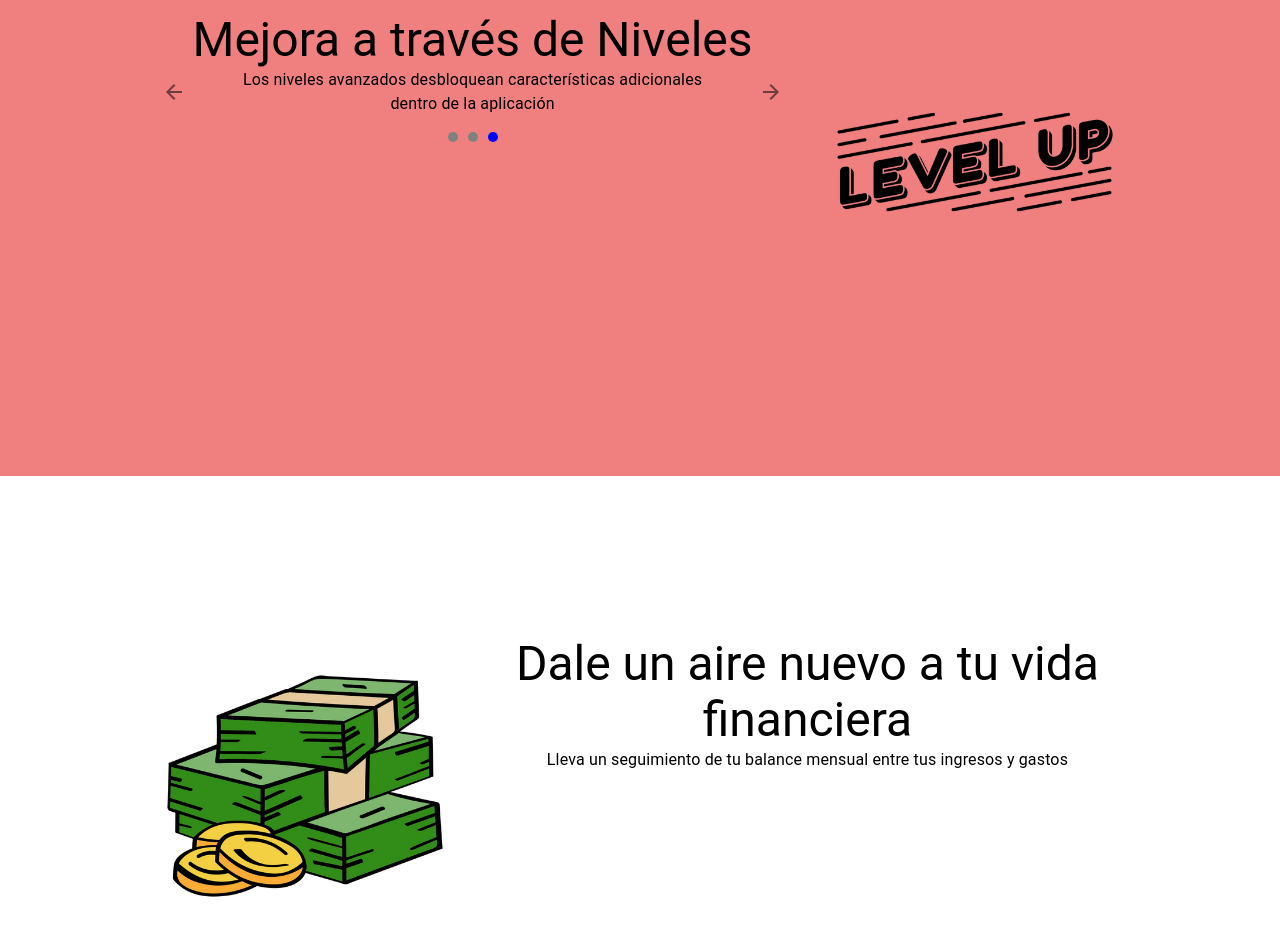
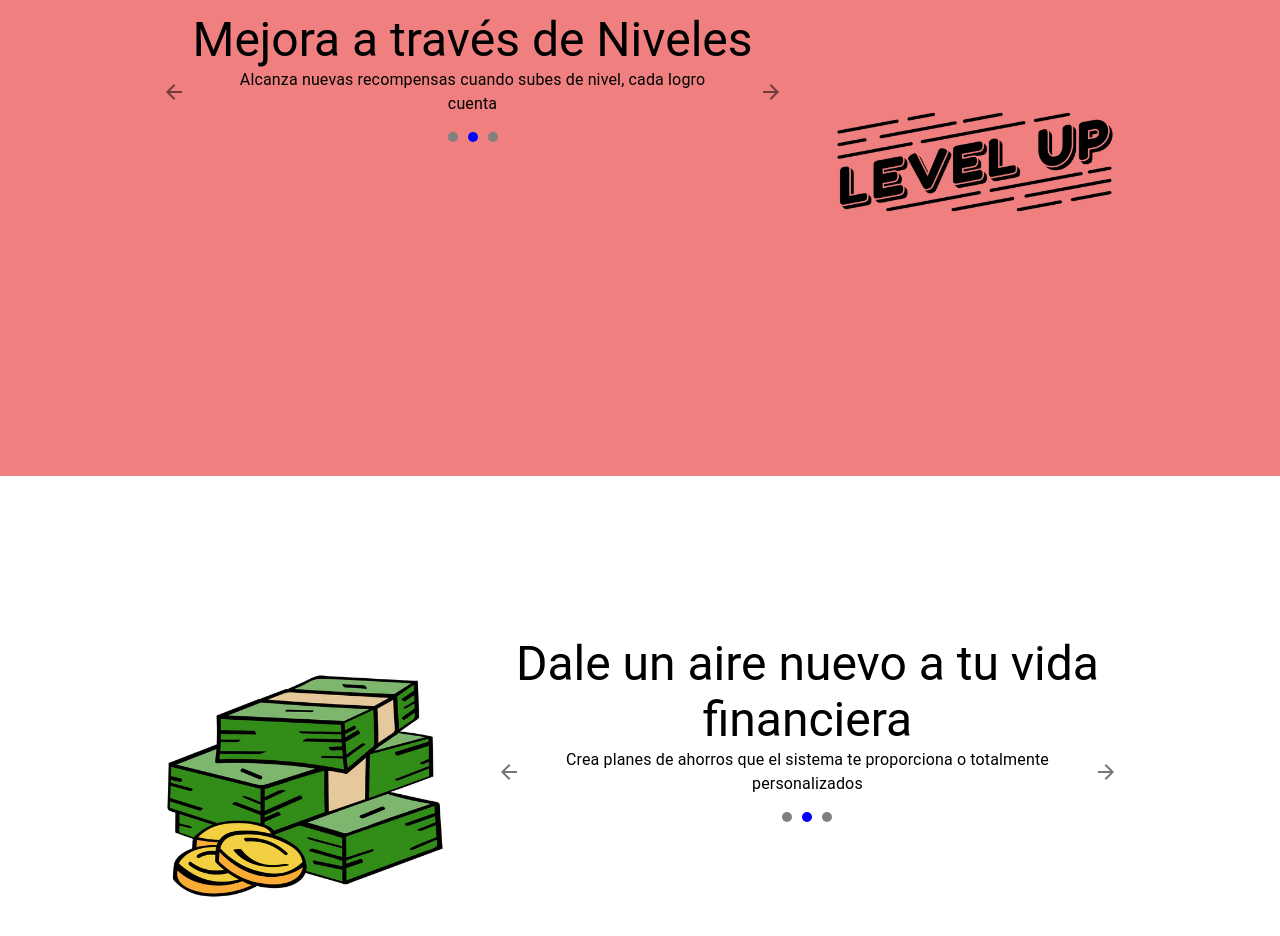
Before and after one commit to task-managment-mintic/frontend, a React (Vite) app: page / in a window 1280 px wide. Shown: the part 2020-2956 px from the top of the page. Built offline with nearby package versions, Linux system fonts and the light colour scheme.

Commit message:
feat: Create custom hook to manage descriptive texts feat: Create component to optimize Init Page feat: Create constants files to descriptive section texts fix: Clean code on Init Page

```diff
--- /dev/null
+++ b/src/components/ui/TextCarrousel.jsx
@@ -0,0 +1,52 @@
+import PropTypes from 'prop-types'
+import { ArrowBack, ArrowForward } from '@mui/icons-material'
+import { Box, IconButton, Typography } from '@mui/material'
+import { motion } from 'framer-motion'
+import useCarousel from '../../hooks/useCarousel'
+
+const TextCarrousel = ({ content }) => {
+    const { currentIndex, handleNext, handlePrevious } = useCarousel(content)
+    return (
+        <>
+            <Box display='flex' alignItems='center' justifyContent='center'>
+                <IconButton onClick={handlePrevious}>
+                    <ArrowBack />
+                </IconButton>
+                <motion.div key={currentIndex}
+                    initial={{ opacity: 0, x: -50 }}
+                    animate={{ opacity: 1, x: 0 }}
+                    exit={{ opacity: 0, x: 50 }}
+                    transition={{ duration: 0.5 }}
+                >
+                    <Typography variant='body1' sx={{ mx: 4, textAlign: 'center'}}>
+                        {content[currentIndex]}
+                    </Typography>
+                </motion.div>
+                <IconButton onClick={handleNext}>
+                    <ArrowForward />
+                </IconButton>
+            </Box>
+
+            <Box display='flex' justifyContent='center' sx={{ mt: 2 }}>
+                {content.map((_, index) => (
+                    <Box key={index}
+                        sx={{
+                            width: 10,
+                            height: 10,
+                            borderRadius: '50%',
+                            backgroundColor: index === currentIndex ? 'blue' : 'gray',
+                            margin: '0 5px',
+                            transition: 'background-color 0.3s ease'
+                        }}
+                    />
+                ))}
+            </Box>
+        </>
+    )
+}
+
+TextCarrousel.propTypes = {
+    content: PropTypes.arrayOf(PropTypes.string).isRequired
+}
+
+export default TextCarrousel
--- /dev/null
+++ b/src/constants/descriptiveTexts.js
@@ -0,0 +1,11 @@
+export const levelContent = [
+    'Sube de nivel a medida que completas tareas y alcanzas objetivos, haciendo más dinámica la experiencia',
+    'Alcanza nuevas recompensas cuando subes de nivel, cada logro cuenta',
+    'Los niveles avanzados desbloquean características adicionales dentro de la aplicación'
+]
+
+export const financesContent = [
+    'Lleva un seguimiento a tus ingresos y gastos junto con su balance para gestionar mejor tu dinero',
+    'Crea planes de ahorros que el sistema te proporciona o totalmente personalizados',
+    'Date esos gustos! Crea tu propia Wishlist para motivarte a gestionar mejor tus gastos'
+]
--- /dev/null
+++ b/src/hooks/useCarousel.jsx
@@ -0,0 +1,27 @@
+import { useEffect, useState } from 'react'
+
+const useCarousel = (content) => {
+    const [currentIndex, setCurrentIndex] = useState(0)
+
+    const handleNext = () => {
+        setCurrentIndex(prevIndex => (prevIndex + 1) % content.length)
+    }
+
+    const handlePrevious = () => {
+        setCurrentIndex(prevIndex =>
+            prevIndex === 0 ? content.lenght - 1 : prevIndex - 1
+        )
+    }
+
+    useEffect(() => {
+        const interval = setInterval(() => {
+            handleNext()
+        }, 3500)
+
+        return () => clearInterval(interval)
+    }, [currentIndex])
+
+    return { currentIndex, handleNext, handlePrevious }
+}
+
+export default useCarousel
--- a/src/pages/Init.jsx
+++ b/src/pages/Init.jsx
@@ -4,25 +4,19 @@ import RegisterForm from '../components/User/RegisterForm'
 import { AuthContext } from '../context/AuthContext'
 import { useNavigate } from 'react-router-dom'
 import { Box, Button, Dialog, DialogContent, Grid2, IconButton, Typography } from '@mui/material'
-import { ArrowBack, ArrowForward, Clear } from '@mui/icons-material'
+import { Clear } from '@mui/icons-material'
 import DescriptiveCard from '../components/ui/DescriptiveCard'
 import TaskImage from '../assets/sections_img/tasks.png'
 import LevelImage from '../assets/sections_img/level.png'
 import FinanceImage from '../assets/sections_img/billetes.png'
-import { motion } from 'framer-motion'
+import TextCarrousel from '../components/ui/TextCarrousel'
+import { levelContent, financesContent } from '../constants/descriptiveTexts'
 
 const Init = () => {
     const [isLogin, setIsLogin] = useState(false)
     const [isRegister, setIsRegister] = useState(false)
-    const [currentIndex, setCurrentIndex] = useState(0)
     const { isAuthenticated } = useContext(AuthContext)
     const navigate = useNavigate()
-
-    const content = [
-        'Sube de nivel a medida que completas tareas y alcanzas objetivos, haciendo más dinámica la experiencia',
-        'Alcanza nuevas recompensas cuando subes de nivel, cada logro cuenta',
-        'Los niveles avanzados desbloquean características adicionales dentro de la aplicación'
-    ]
 
     const handleShowLogin = () => {
         setIsLogin(true)
@@ -37,27 +31,9 @@ const Init = () => {
         setIsRegister(false)
     }
 
-    const handleNext = () => {
-        setCurrentIndex(prevIndex => (prevIndex + 1) % content.length)
-    }
-
-    const handlePrevious = () => {
-        setCurrentIndex((prevIndex) =>
-            prevIndex === 0 ? content.length - 1 : prevIndex - 1
-        )
-    }
-
     useEffect(() => {
         if (isAuthenticated) navigate('/home')
     }, [isAuthenticated])
-
-    useEffect(() => {
-        const interval = setInterval(() => {
-            handleNext()
-        }, 2500)
-
-        return () => clearInterval(interval)
-    }, [currentIndex])
 
     return (
         <div>
@@ -105,39 +81,7 @@ const Init = () => {
                         <Typography variant='h3'>
                             Mejora a través de Niveles
                         </Typography>
-                        <Box display='flex' alignItems='center' justifyContent='center'>
-                            <IconButton onClick={handlePrevious}>
-                                <ArrowBack />
-                            </IconButton>
-                            <motion.div key={currentIndex}
-                                initial={{ opacity: 0, x: -50 }}
-                                animate={{ opacity: 1, x: 0 }}
-                                exit={{ opacity: 0, x: 50 }}
-                                transition={{ duration: 0.5 }}
-                            >
-                                <Typography variant='body1' sx={{ mx: 4, textAlign: 'center'}}>
-                                    {content[currentIndex]}
-                                </Typography>
-                            </motion.div>
-                            <IconButton onClick={handleNext}>
-                                <ArrowForward />
-                            </IconButton>
-                        </Box>
-
-                        <Box display='flex' justifyContent='center' sx={{ mt: 2 }}>
-                            {content.map((_, index) => (
-                                <Box key={index}
-                                    sx={{
-                                        width: 10,
-                                        height: 10,
-                                        borderRadius: '50%',
-                                        backgroundColor: index === currentIndex ? 'blue' : 'gray',
-                                        margin: '0 5px',
-                                        transition: 'background-color 0.3s ease'
-                                    }}
-                                />
-                            ))}
-                        </Box>
+                        <TextCarrousel content={levelContent} />
                     </DescriptiveCard>
                 </Grid2>
 
@@ -146,9 +90,7 @@ const Init = () => {
                         <Typography variant='h3'>
                             Dale un aire nuevo a tu vida financiera
                         </Typography>
-                        <Typography variant='body1'>
-                            Lleva un seguimiento de tu balance mensual entre tus ingresos y gastos
-                        </Typography>
+                        <TextCarrousel content={financesContent} />
                     </DescriptiveCard>
                 </Grid2>
 
```
